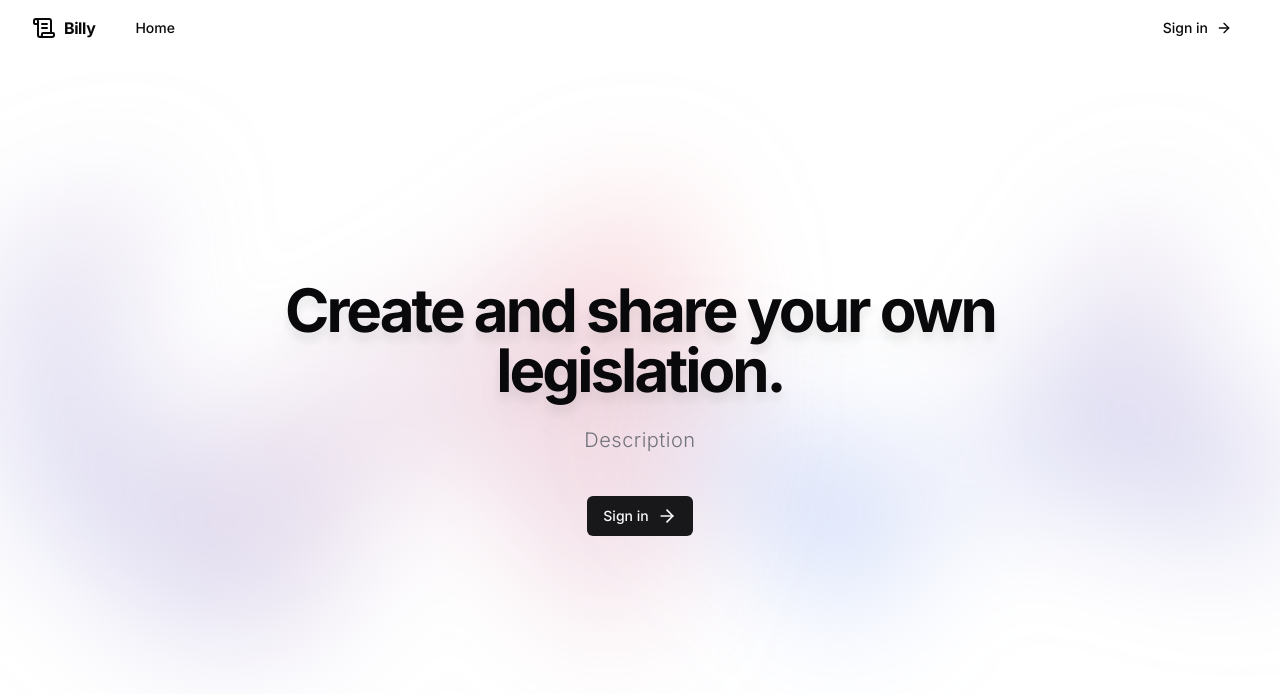
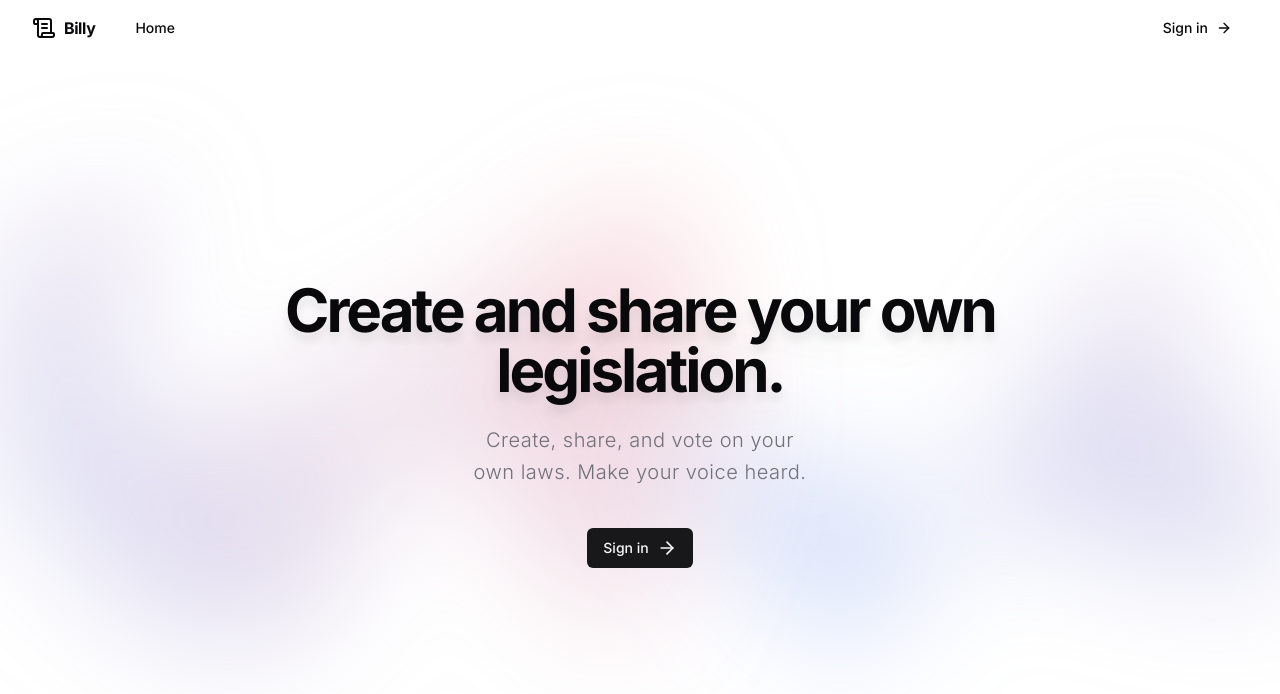
Before and after one commit to kdkasad/billy-ai, a Next.js app: page / in a window 1280 px wide. Shown: the top 694 px of the page. Built offline with nearby package versions, Linux system fonts and the light colour scheme; no server answers.

Commit message:
Add sie tagline

```diff
--- a/src/app/page.tsx
+++ b/src/app/page.tsx
@@ -10,7 +10,7 @@
               Create and share your own legislation.
             </h1>
             <p className="mx-auto mt-6 max-w-xl text-balance text-xl font-light leading-8 tracking-wide text-muted-foreground">
-              Description
+              Create, share, and vote on your own laws. Make your voice heard.
             </p>
             <div className="mt-10 flex items-center justify-center gap-x-6">
               <ActionButton />
```
